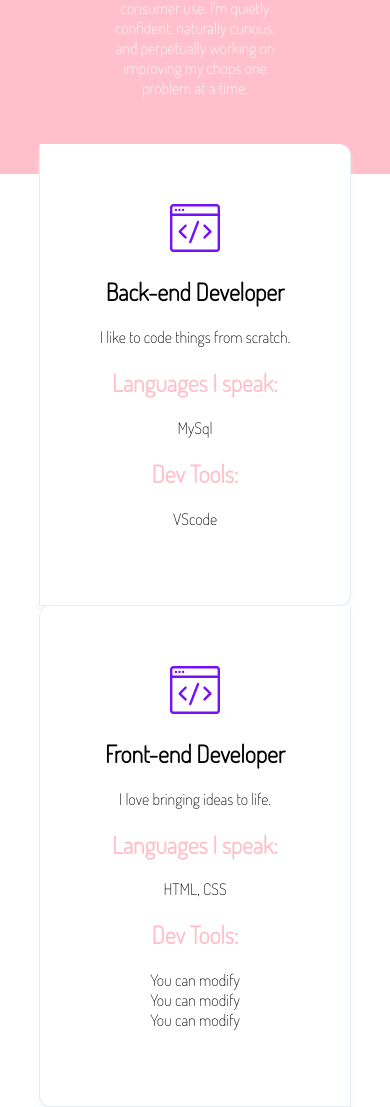
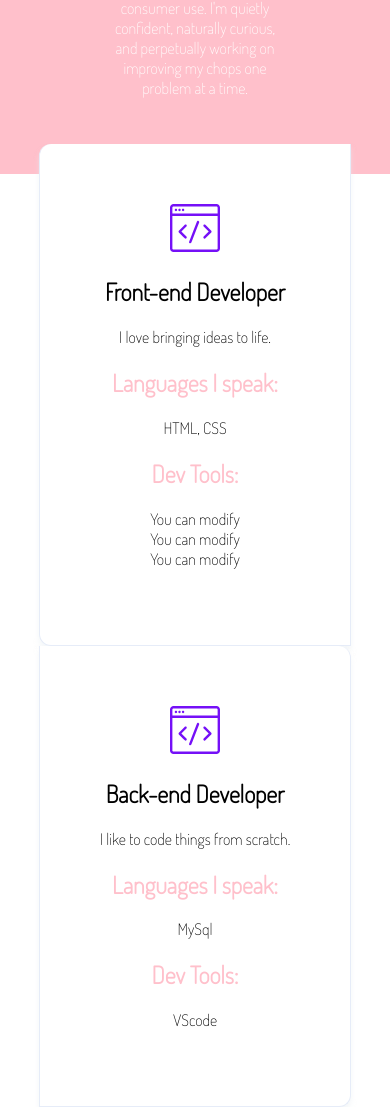
Before and after one commit to berdsena/checkpoint1-portafolio-sept21-berlin-webdev, a plain HTML site: page site/portfolio.html in a window 390 px wide. Shown: the part 831-1938 px from the top of the page. Drawn offline with Linux system fonts and the light colour scheme.

Commit message:
front is before back in mobile and desktop.

```diff
--- a/site/css/portfolio.css
+++ b/site/css/portfolio.css
@@ -130,11 +130,16 @@ header {
   #bigimg {
     display: none;
   }
+  .skills {
+    display: flex;
+    flex-direction: column-reverse;
+  }
 }
 
 @media only screen and (min-width: 700px) {
  .skills {
    display: flex;
+   flex-direction: row-reverse;
  }
  .column{
    width: 100%;
```
